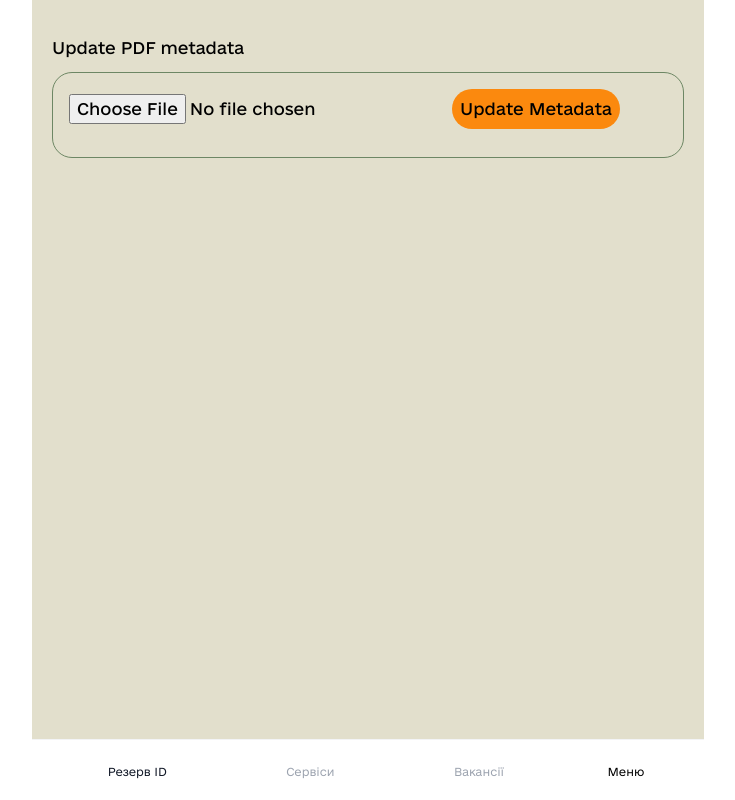
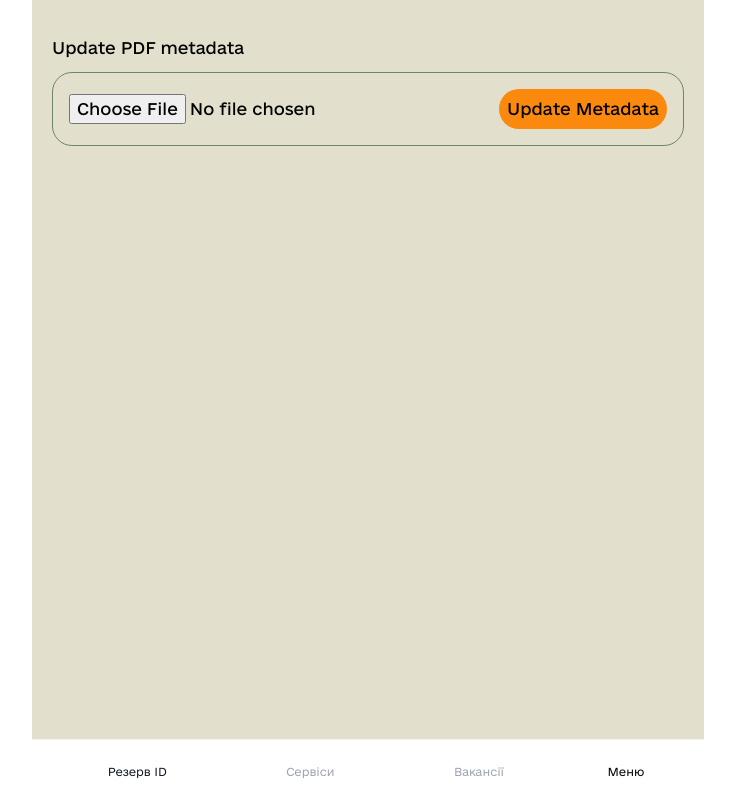
Before and after one commit to kozlov-anton/nuxt-pwa, a Nuxt app: page /id in a window 1280 px wide. Shown: the whole page, without its empty margins (272-1007 px from the left). Built offline with nearby package versions, Linux system fonts and the light colour scheme.

Commit message:
Update PDF input and button styling to match design guidelines

```diff
--- a/app/pages/id.vue
+++ b/app/pages/id.vue
@@ -1,14 +1,24 @@
 <template>
     <h1>Update PDF metadata</h1>
     <Card className="flex flex-col">
-        <div class="mb-3">
-            <input type="file" @change="handleFileChange" accept=".pdf" />
-            <button class="bg-orange rounded-card p-2" @click="updateMetadata">
+        <div
+            class="flex justify-between items-normal flex-col md:flex-row md:items-center"
+        >
+            <input
+                type="file"
+                class="w-full"
+                @change="handleFileChange"
+                accept=".pdf"
+            />
+            <button
+                class="bg-orange rounded-card p-2 whitespace-nowrap mt-3 md:mt-0 md:ml-3"
+                @click="updateMetadata"
+            >
                 Update Metadata
             </button>
         </div>
 
-        <hr v-if="metadata" />
+        <hr v-if="metadata" class="mt-3" />
         <div v-if="metadata" class="mt-3">
             <p><strong>Title:</strong> {{ metadata.Title }}</p>
             <p><strong>Subject:</strong> {{ metadata.Subject }}</p>
```
